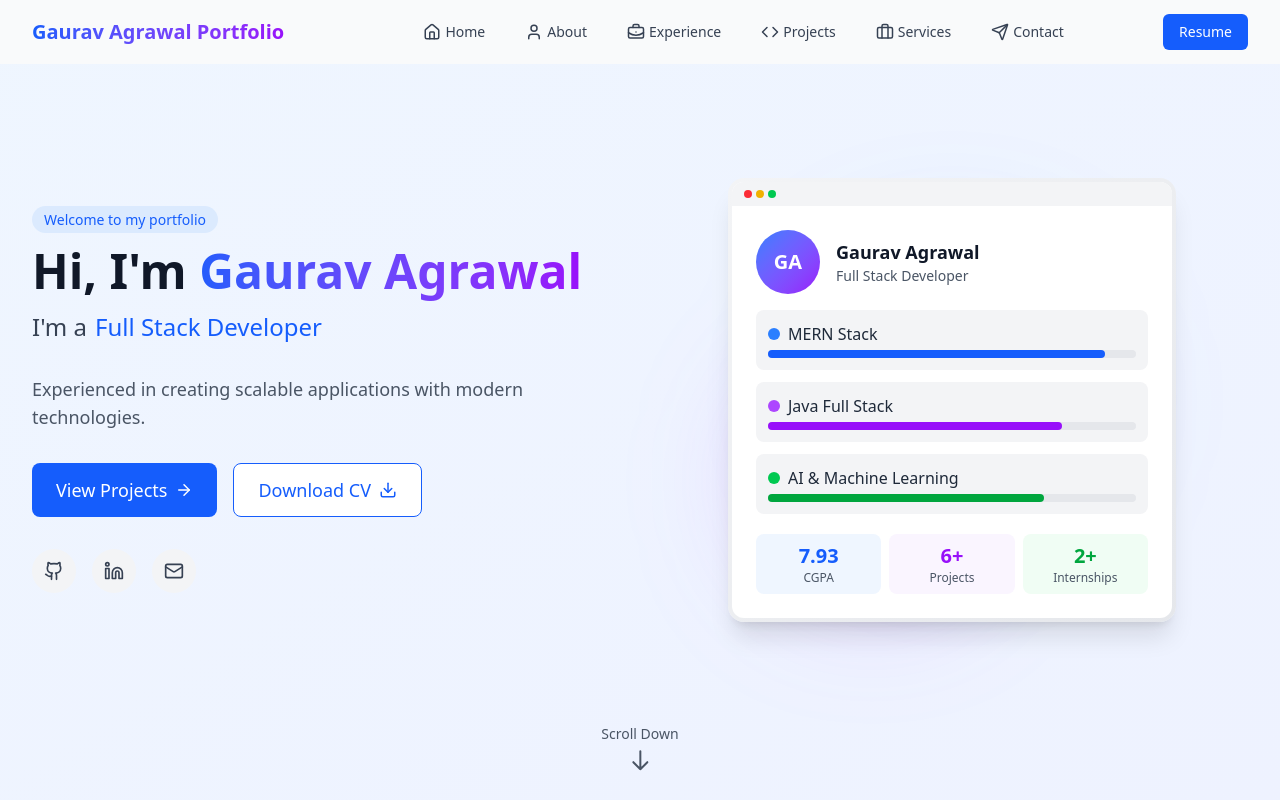
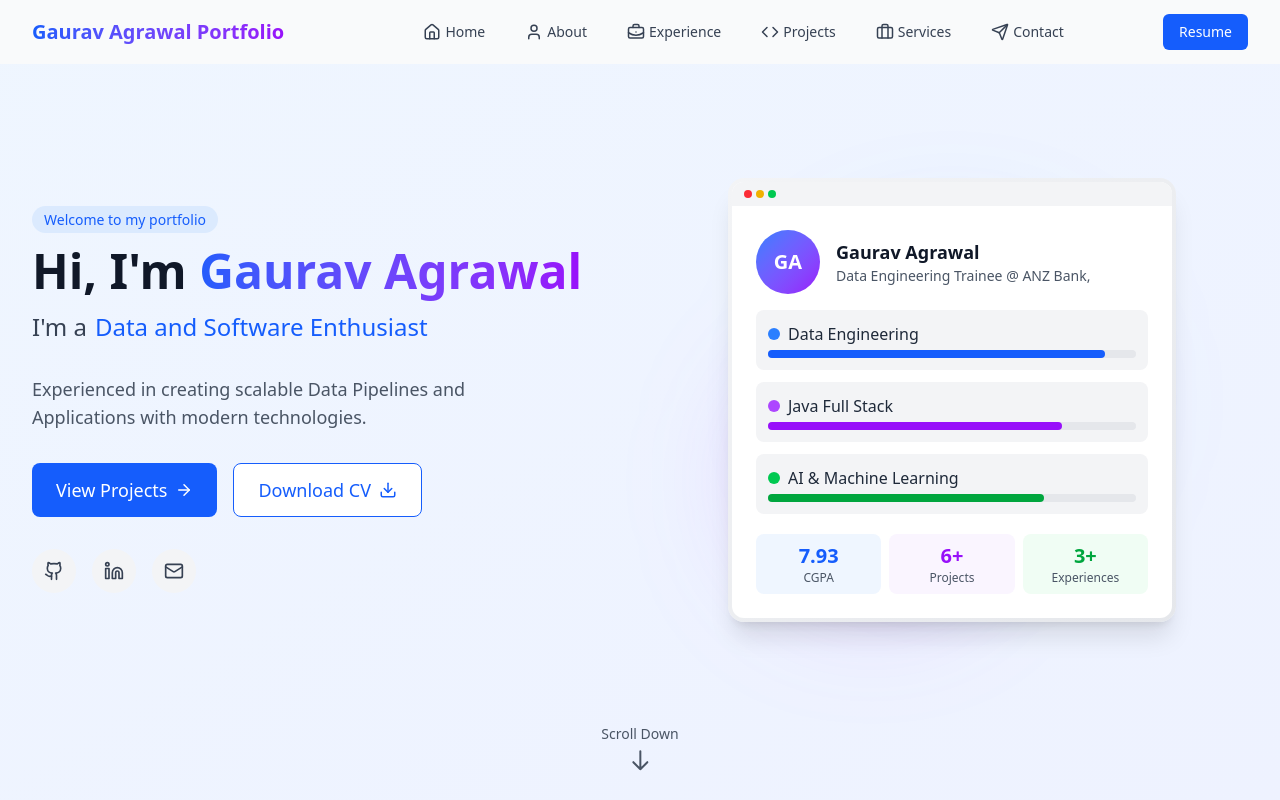
Before and after one commit to Gauravag6432/My_portfolio, a React (Vite) app in the folder Frontend/: page / in a window 1280 px wide. Shown: the top 800 px of the page. Built offline with nearby package versions, Linux system fonts and the light colour scheme.

Commit message:
Revised Hero component

```diff
--- a/Frontend/src/components/Home/Hero.jsx
+++ b/Frontend/src/components/Home/Hero.jsx
@@ -23,13 +23,13 @@ const Hero = () => {
             <h2 className="text-xl md:text-2xl font-medium text-gray-700 dark:text-gray-300 flex items-center">
               <span className="mr-2">I'm a</span>
               <span className="text-blue-600 dark:text-blue-400 relative">
-                Full Stack Developer
+                Data and Software Enthusiast
               </span>
             </h2>
           </div>
 
           <p className="text-gray-600 dark:text-green-600 text-lg mb-8 max-w-lg">
-            Experienced in creating scalable applications with modern technologies.
+            Experienced in creating scalable Data Pipelines and Applications with modern technologies.
           </p>
 
           <div className="flex flex-wrap gap-4 mb-8">
@@ -45,7 +45,7 @@ const Hero = () => {
 
             <a
             // href="/Resme.pdf"
-              href="https://drive.google.com/file/d/1it0UQsAwrNcpBWoXWQic3Wr5RsgiO8ms/view?usp=sharing"
+              href="https://drive.google.com/file/d/1lMapDC7OG55AobyWrD4GskHO-wjMtdqd/view?usp=sharing"
               target="_blank"
               download
               rel="noopener noreferrer"
@@ -104,7 +104,7 @@ const Hero = () => {
                   </div>
                   <div>
                     <h3 className="font-bold text-gray-900 dark:text-white text-lg">Gaurav Agrawal</h3>
-                    <p className="text-gray-600 dark:text-gray-400 text-sm">Full Stack Developer</p>
+                    <p className="text-gray-600 dark:text-gray-400 text-sm">Data Engineering Trainee @ ANZ Bank,</p>
                   </div>
                 </div>
 
@@ -112,7 +112,7 @@ const Hero = () => {
                   <div className="bg-gray-100 dark:bg-gray-700 rounded-lg p-3">
                     <div className="flex items-center gap-2 mb-1">
                       <div className="w-3 h-3 rounded-full bg-blue-500"></div>
-                      <p className="font-medium text-gray-800 dark:text-gray-200">MERN Stack</p>
+                      <p className="font-medium text-gray-800 dark:text-gray-200">Data Engineering</p>
                     </div>
                     <div className="w-full bg-gray-200 dark:bg-gray-600 rounded-full h-2">
                       <div className="bg-blue-600 h-2 rounded-full w-11/12"></div>
@@ -148,8 +148,8 @@ const Hero = () => {
                         <span class="text-xs text-gray-600 dark:text-gray-400">Projects</span>
                         </div>
                         <div class="bg-green-50 dark:bg-green-900/20 p-2 rounded-lg flex flex-col items-center justify-center">
-                        <span class="text-xl font-bold text-green-600 dark:text-green-400">2+</span>
-                        <span class="text-xs text-gray-600 dark:text-gray-400">Internships</span>
+                        <span class="text-xl font-bold text-green-600 dark:text-green-400">3+</span>
+                        <span class="text-xs text-gray-600 dark:text-gray-400">Experiences</span>
                         </div>
                     </div>
                 </div>
```
